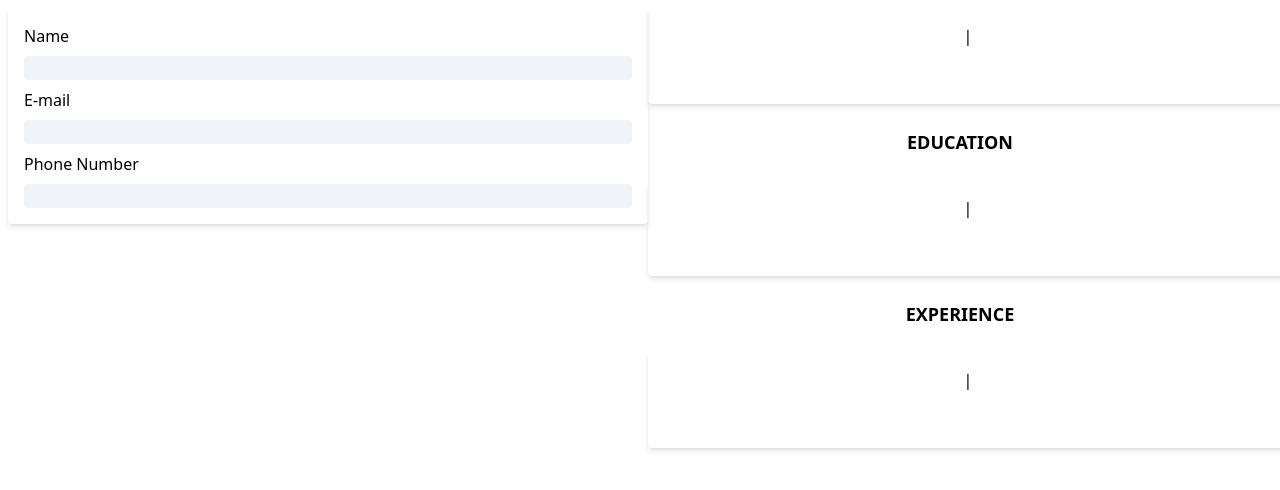
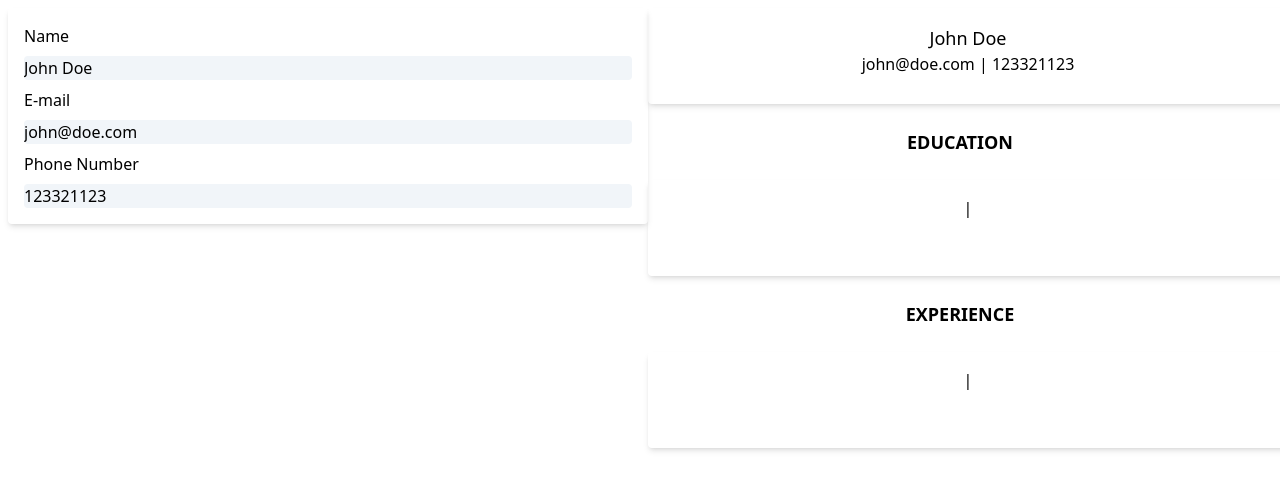
Before and after one commit to tjglwcz/odin-cv-application, a React (Vite) app: page / in a window 1280 px wide. Shown: the top 490 px of the page. Built offline with nearby package versions, Linux system fonts and the light colour scheme.

Commit message:
Make the general section update on form change

```diff
--- a/src/App.jsx
+++ b/src/App.jsx
@@ -1,5 +1,19 @@
 import { useState } from "react";
 function App() {
+  const [general, setGeneral] = useState({
+    name: "John Doe",
+    email: "john@doe.com",
+    number: "123321123",
+  });
+
+  const handleInputChange = (e) => {
+    const { name, value } = event.target;
+    setGeneral({
+      ...general,
+      [name]: value,
+    });
+  };
+
   return (
     <div className="grid grid-cols-1 md:grid-cols-2">
       <div className="flex flex-col h-screen">
@@ -10,6 +24,8 @@ function App() {
               type="text"
               name="name"
               id="name"
+              value={general.name}
+              onChange={handleInputChange}
               className="bg-slate-100 rounded"
             />
             <label htmlFor="email">E-mail</label>
@@ -17,6 +33,8 @@ function App() {
               type="email"
               name="email"
               id="email"
+              value={general.email}
+              onChange={handleInputChange}
               className="bg-slate-100 rounded"
             />
             <label htmlFor="number">Phone Number</label>
@@ -24,6 +42,8 @@ function App() {
               type="tel"
               name="number"
               id="number"
+              value={general.number}
+              onChange={handleInputChange}
               className="bg-slate-100 rounded"
             />
           </form>
@@ -31,8 +51,10 @@ function App() {
       </div>
       <div className="flex flex-col h-screen">
         <div className="min-h-24 p-4 m-2 shadow-md rounded w-full">
-          <h2 className="text-lg text-center"></h2>
-          <p className="text-md text-center">|</p>
+          <h2 className="text-lg text-center">{general.name}</h2>
+          <p className="text-md text-center">
+            {general.email} | {general.number}
+          </p>
         </div>
         <h2 className="text-lg font-bold text-center m-4">EDUCATION</h2>
         <div className="min-h-24 p-4 m-2 shadow-md rounded w-full">
```
